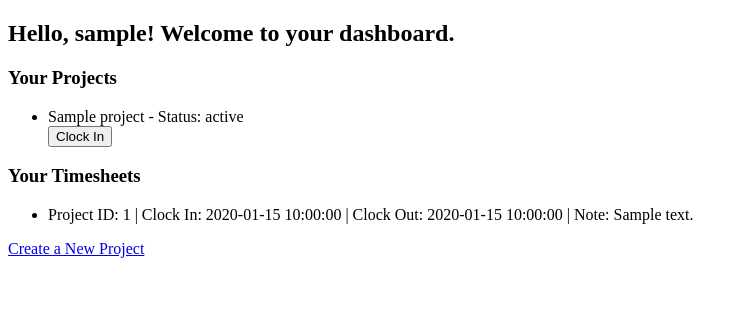
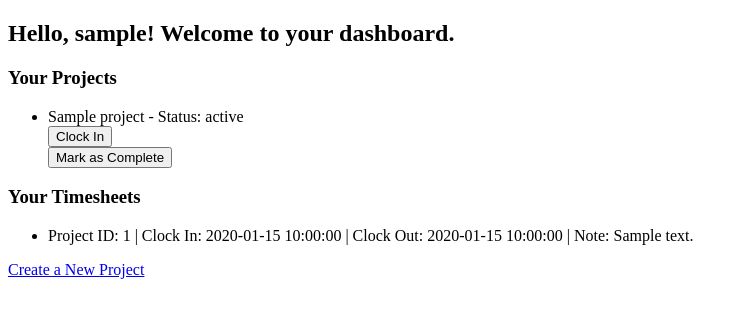
Before and after one commit to chitalu7/project_time_tracker, a Flask app: page /dashboard in a window 1280 px wide. Shown: the top 318 px of the page, without its empty margins (0-748 px from the left). Run offline with Flask 3, Linux system fonts and the light colour scheme; a user stored in the database is signed in; tables that the repository leaves empty hold one stand-in row (values such as "Sample post").

Commit message:
Added functionality to mark projects as complete and archive them.

```diff
--- a/app.py
+++ b/app.py
@@ -182,6 +182,29 @@ def clock_out(timesheet_id):
 
     return redirect(url_for('dashboard'))
 
+# Complete project route
+@app.route('/complete_project/<int:project_id>', methods=['POST'])
+@login_required
+def complete_project(project_id):
+    project = Project.query.get(project_id)
+
+    if project and project.user_id == current_user.id:
+        # Mark the project as complete
+        project.status = 'completed'
+        project.end_date = datetime.now()
+
+        # Move the project to the Archive table
+        archived_project = Archive(project_id=project.id, completed_date=project.end_date)
+        db.session.add(archived_project)
+
+        # Remove the project from the current projects list (or handle it differently as per your logic)
+        db.session.commit()
+
+        flash('Project marked as complete and moved to archive.')
+    else:
+        flash('Project not found or unauthorized action.')
+
+    return redirect(url_for('dashboard'))
 
 
 
--- a/templates/dashboard.html
+++ b/templates/dashboard.html
@@ -16,6 +16,11 @@
             <form method="POST" action="{{ url_for('clock_in', project_id=project.id) }}">
                 <button type="submit">Clock In</button>
             </form>
+
+            <form method="POST" action="{{ url_for('complete_project', project_id=project.id) }}">
+                <button type="submit">Mark as Complete</button>
+            </form>
+
             {% for timesheet in timesheets %}
                 {% if timesheet.project_id == project.id and not timesheet.clock_out %}
                     <form method="POST" action="{{ url_for('clock_out', timesheet_id=timesheet.id) }}">
```
